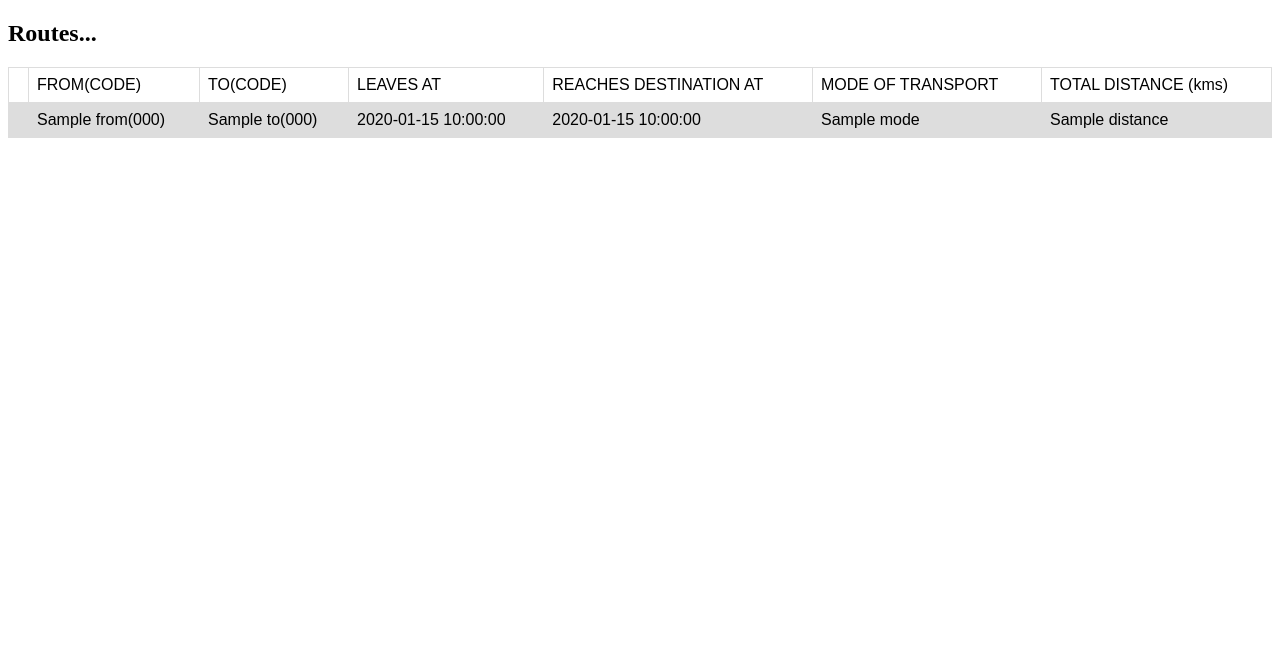
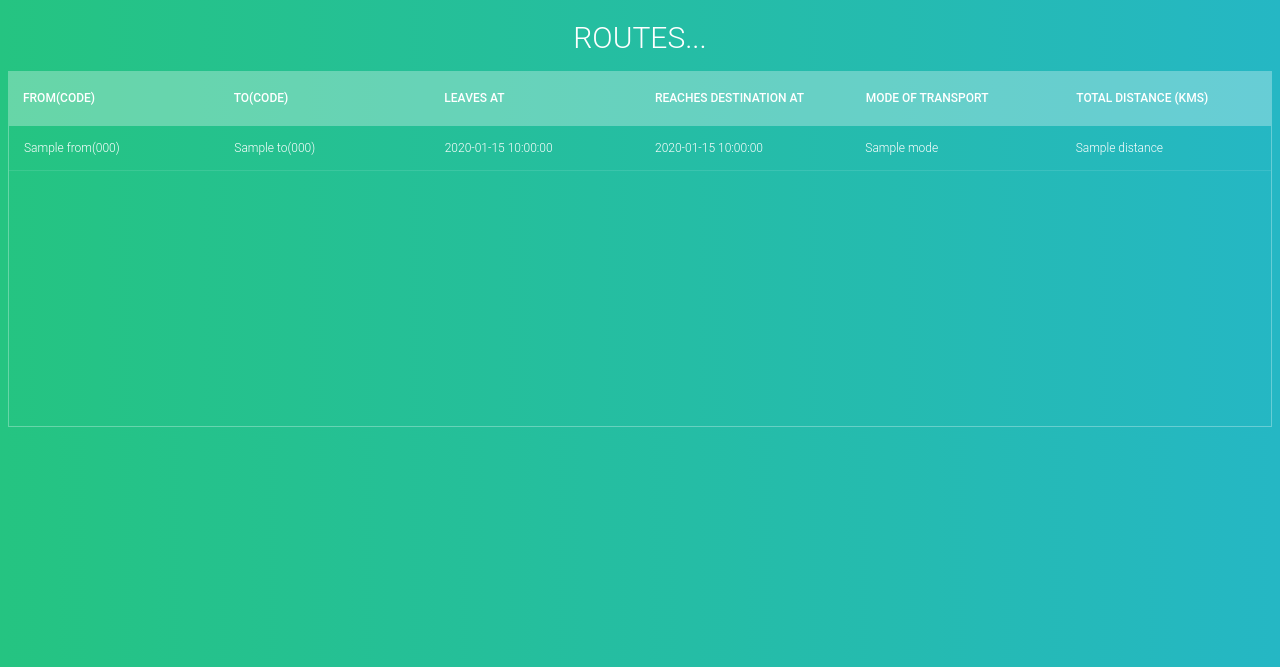
Before and after one commit to asawari44/EficodeAssignment, a Flask app: template templates/result.html in a window 1280 px wide. Shown: the top 667 px of the page. Run offline with Flask 2, Linux system fonts and the light colour scheme; the template is opened without the code that fills it: most values are stand-ins (such as "Sample title", 1, 10 or a date in 2020); lists and menus that the app fills with data are empty.

Commit message:
adding s´tyling

```diff
--- a/templates/get_destination.html
+++ b/templates/get_destination.html
@@ -39,7 +39,7 @@
 <div>
   <form action="/" method = "POST">
     <label for="fname">Leaving from</label>
-    <input type="text" id="start" name="office" value="My Office (EFICODE, Finland)">
+    <input type="text" id="start" name="office" value="My Office (EFICODE, Finland)" disabled>
 
     <label for="lname">Going to</label>
     <input type="text" id="location" name="location" placeholder="Enter address to your home...">
--- a/templates/result.html
+++ b/templates/result.html
@@ -3,48 +3,151 @@
 <title>Your way home....</title>
 <head>
 <style>
-table {
-    font-family: arial, sans-serif;
-    border-collapse: collapse;
-    width: 100%;
+h1{
+  font-size: 30px;
+  color: #fff;
+  text-transform: uppercase;
+  font-weight: 300;
+  text-align: center;
+  margin-bottom: 15px;
 }
-td, th {
-    border: 1px solid #dddddd;
-    text-align: left;
-    padding: 8px;
+table{
+  width:100%;
+  table-layout: fixed;
 }
-tr:nth-child(even) {
-    background-color: #dddddd;
+.tbl-header{
+  background-color: rgba(255,255,255,0.3);
+ }
+.tbl-content{
+  height:300px;
+  overflow-x:auto;
+  margin-top: 0px;
+  border: 1px solid rgba(255,255,255,0.3);
 }
+th{
+  padding: 20px 15px;
+  text-align: left;
+  font-weight: 500;
+  font-size: 12px;
+  color: #fff;
+  text-transform: uppercase;
+}
+td{
+  padding: 15px;
+  text-align: left;
+  vertical-align:middle;
+  font-weight: 300;
+  font-size: 12px;
+  color: #fff;
+  border-bottom: solid 1px rgba(255,255,255,0.1);
+}
+
+
+/* demo styles */
+
+@import url(https://fonts.googleapis.com/css?family=Roboto:400,500,300,700);
+body{
+  background: -webkit-linear-gradient(left, #25c481, #25b7c4);
+  background: linear-gradient(to right, #25c481, #25b7c4);
+  font-family: 'Roboto', sans-serif;
+}
+section{
+  margin: 50px;
+}
+
+
+/* follow me template */
+.made-with-love {
+  margin-top: 40px;
+  padding: 10px;
+  clear: left;
+  text-align: center;
+  font-size: 10px;
+  font-family: arial;
+  color: #fff;
+}
+.made-with-love i {
+  font-style: normal;
+  color: #F50057;
+  font-size: 14px;
+  position: relative;
+  top: 2px;
+}
+.made-with-love a {
+  color: #fff;
+  text-decoration: none;
+}
+.made-with-love a:hover {
+  text-decoration: underline;
+}
+
+
+/* for custom scrollbar for webkit browser*/
+
+::-webkit-scrollbar {
+    width: 6px;
+}
+::-webkit-scrollbar-track {
+    -webkit-box-shadow: inset 0 0 6px rgba(0,0,0,0.3);
+}
+::-webkit-scrollbar-thumb {
+    -webkit-box-shadow: inset 0 0 6px rgba(0,0,0,0.3);
+}
+
+
+
 </style>
+	<script>
+		 // '.tbl-content' consumed little space for vertical scrollbar, scrollbar width depend on browser/os/platfrom. Here calculate the scollbar width .
+$(window).on("load resize ", function() {
+  var scrollWidth = $('.tbl-content').width() - $('.tbl-content table').width();
+  $('.tbl-header').css({'padding-right':scrollWidth});
+}).resize();
+        </script>
 </head>
    <body>
-   <h2>Routes...</h2>
+   <h1>Routes...</h1>
    {% for item in items %}
      <p> </p>
-     <table>
+     <div class="tbl-header">
+     <table cellpadding="0" cellspacing="0" border="0">
+      <thead>
       <tr>
-      <td></td>
-      <td>FROM(CODE)</td>
-      <td>TO(CODE)</td>
-      <td>LEAVES AT</td>
-      <td>REACHES DESTINATION AT</td>
-      <td>MODE OF TRANSPORT</td>
-      <td>TOTAL DISTANCE (kms)</td>
+      <th>FROM(CODE)</th>
+      <th>TO(CODE)</th>
+      <th>LEAVES AT</th>
+      <th>REACHES DESTINATION AT</th>
+      <th>MODE OF TRANSPORT</th>
+      <th>TOTAL DISTANCE (kms)</th>
       </tr>
+      </thead>
+    </table>
+  </div>
+  <div class="tbl-content">
+    <table cellpadding="0" cellspacing="0" border="0">
+      <tbody>
+     {% set leg_length = item.legs|length %}
      {% for leg in item.legs %}
       <tr>
-      <td></td>
       <td>{{leg.from.name}}({{leg.from.stop.code}})</td>
       <td>{{leg.to.name}}({{leg.to.stop.code}})</td>
+      {% if leg == item.legs[0] %}
+      <td><span><font size="3" color="red">{{leg.startTime}}</font></span></td>
+      {% else %}
       <td><span>{{leg.startTime}}</span></td>
+      {% endif %}
+      {% if leg == item.legs[leg_length-1] %}
+      <td><span><font size="3" color="red">{{leg.endTime}}</font></span></td>
+      {% else %}
       <td><span>{{leg.endTime}}</span></td>
+      {% endif %}
       <td>{{leg.mode}}</td>
       <td>{{leg.distance}}</td>
       </tr>
       {% endfor %}
-      </table>
+      </tbody>
+    </table>
+  </div>
    {% endfor %}
-</table>
    </body>
 </html>
```
